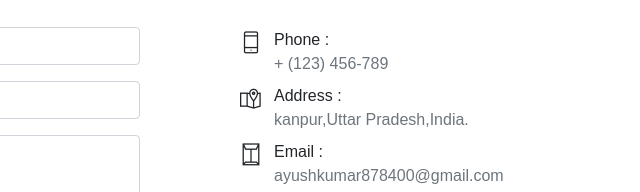
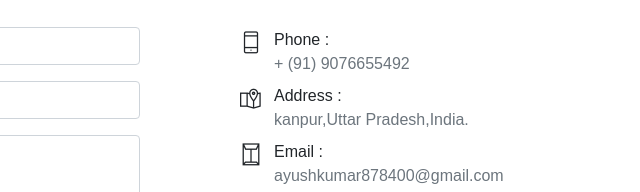
Before and after one commit to AyushK0120/My-Portfolio, a plain HTML site: page index.html in a window 1280 px wide. Shown: the part 3879-4071 px from the top of the page, 640-1280 px from the left. Drawn offline with Linux system fonts and the light colour scheme; some packages are replaced by stand-ins of ours; a script that the page names is missing.

Commit message:
Update index.html

```diff
--- a/index.html
+++ b/index.html
@@ -363,7 +363,7 @@
                                 <i class="ti-mobile icon-md"></i>
                             </div>
                             <div class="col-10 ">
-                                <h6 class="d-inline">Phone : <br> <span class="text-muted">+ (123) 456-789</span></h6>
+                                <h6 class="d-inline">Phone : <br> <span class="text-muted">+ (91) 9076655492</span></h6>
                             </div>
                         </div>
                         <div class="row mb-2">
```
